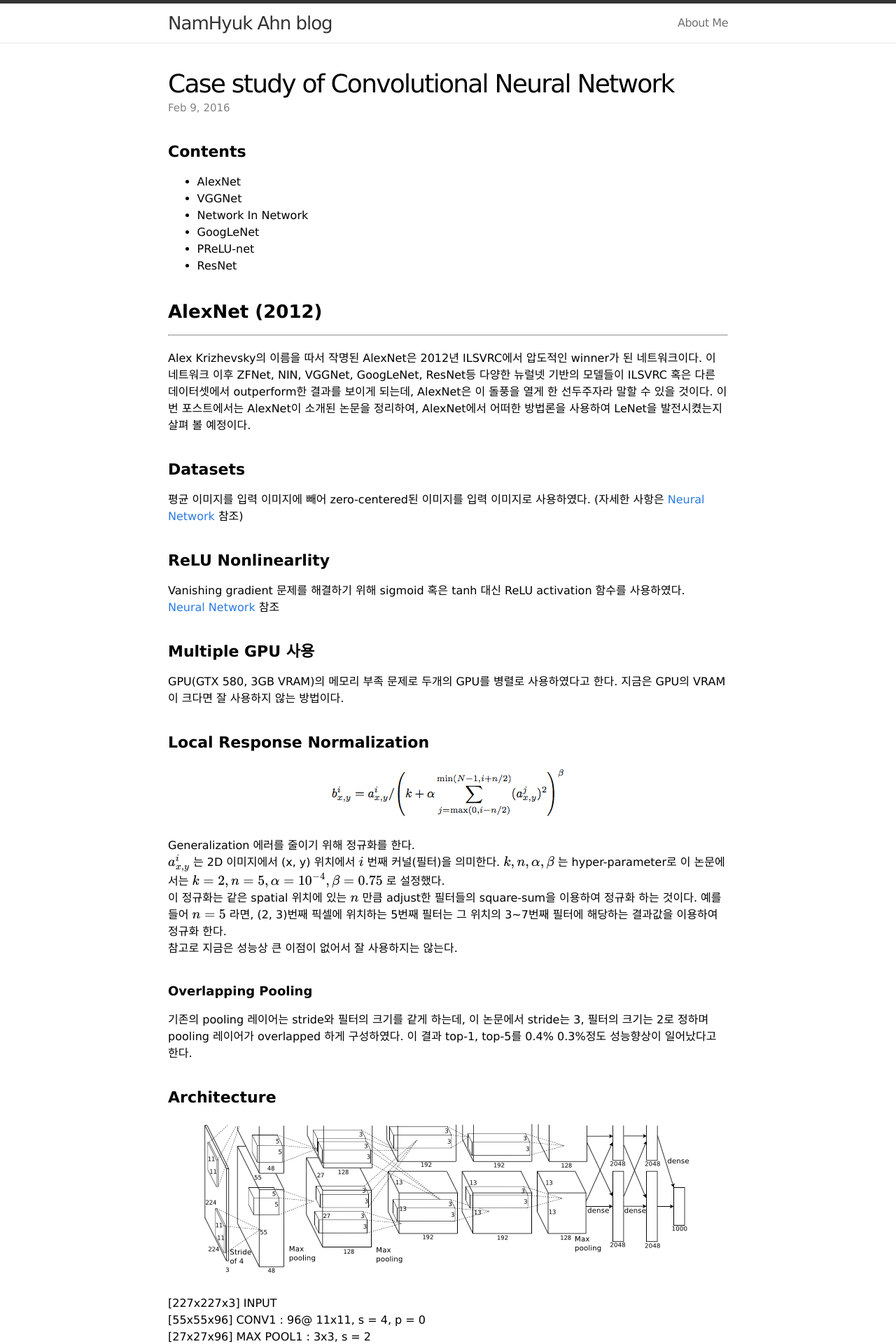
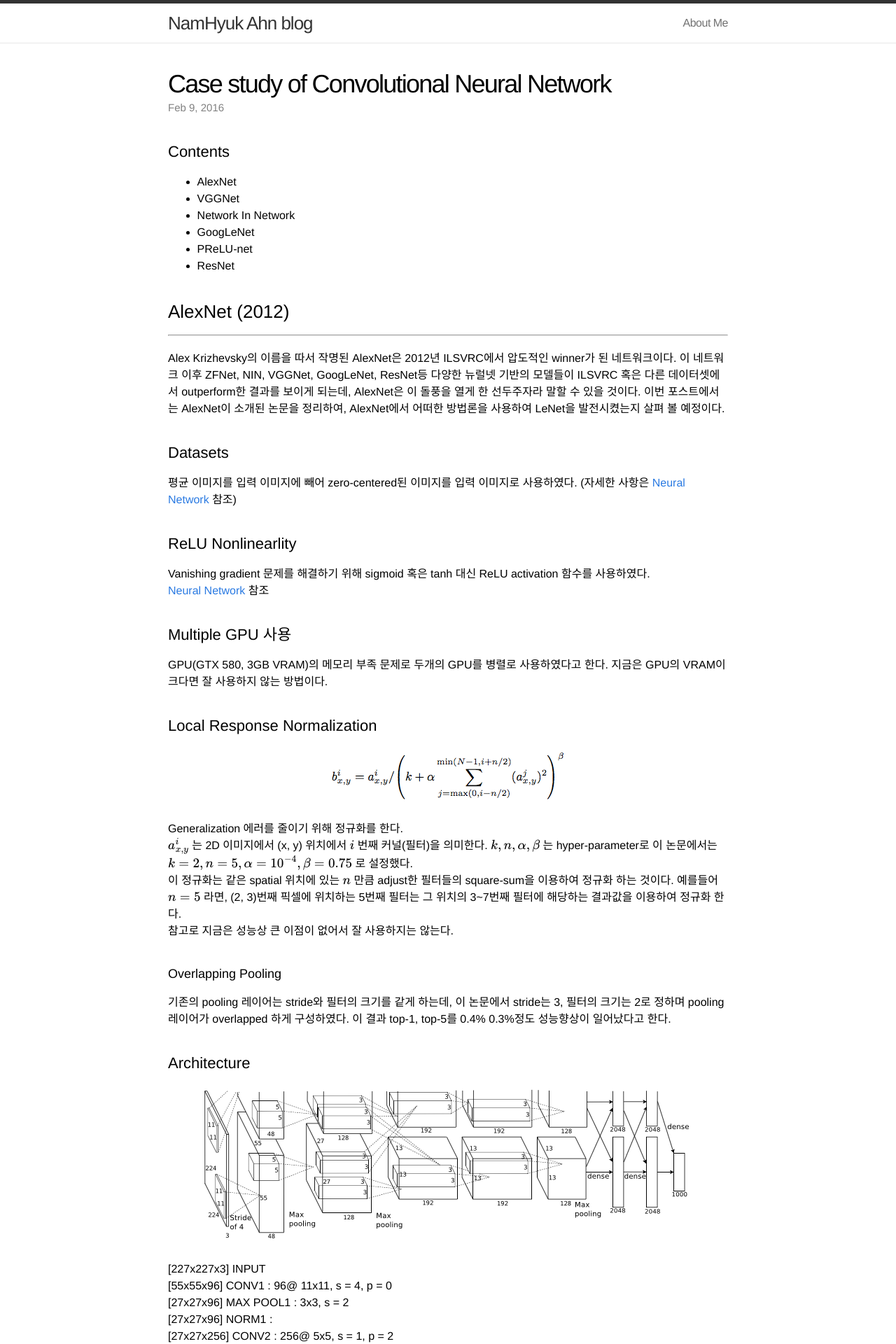
Before and after one commit to nmhkahn/nmhkahn.github.io, a Jekyll site: the page built from _posts/2016-03-01-Casestudy-CNN.md, in a window 1280 px wide. Shown: the top 1920 px of the page at 70% size. Built offline with Jekyll 4.4.1, drawn with Linux system fonts in a browser that asks for light colours; formulas are drawn with MathJax 3; comment, search, counter and statistics services are not loaded.

Commit message:
Modify css/main.css
- Change design of <h> tag
- Change font-family

```diff
--- a/css/main.css
+++ b/css/main.css
@@ -9,7 +9,7 @@
 html, body { height: 100%; }
 
 body {
-  font-family: lucida grande,tahoma,verdana,arial,sans-serif;
+  font-family: Helvetica, Arial;
   font-size: 16px;
   line-height: 1.5;
   font-weight: 300;
@@ -200,22 +200,19 @@ a:visited { color: #205caa; }
 }
 
 .post-content h1 {
-  font-size: 28px;
+  font-size: 30px;
 }
 
 .post-content h2 {
   font-size: 26px;
-  font-weight:bold;
 }
 
 .post-content h3 {
   font-size: 22px;
-  font-weight:bold;
 }
 
 .post-content h4 {
   font-size: 18px;
-  font-weight: bold;
 }
 
 .post-content blockquote {
```
